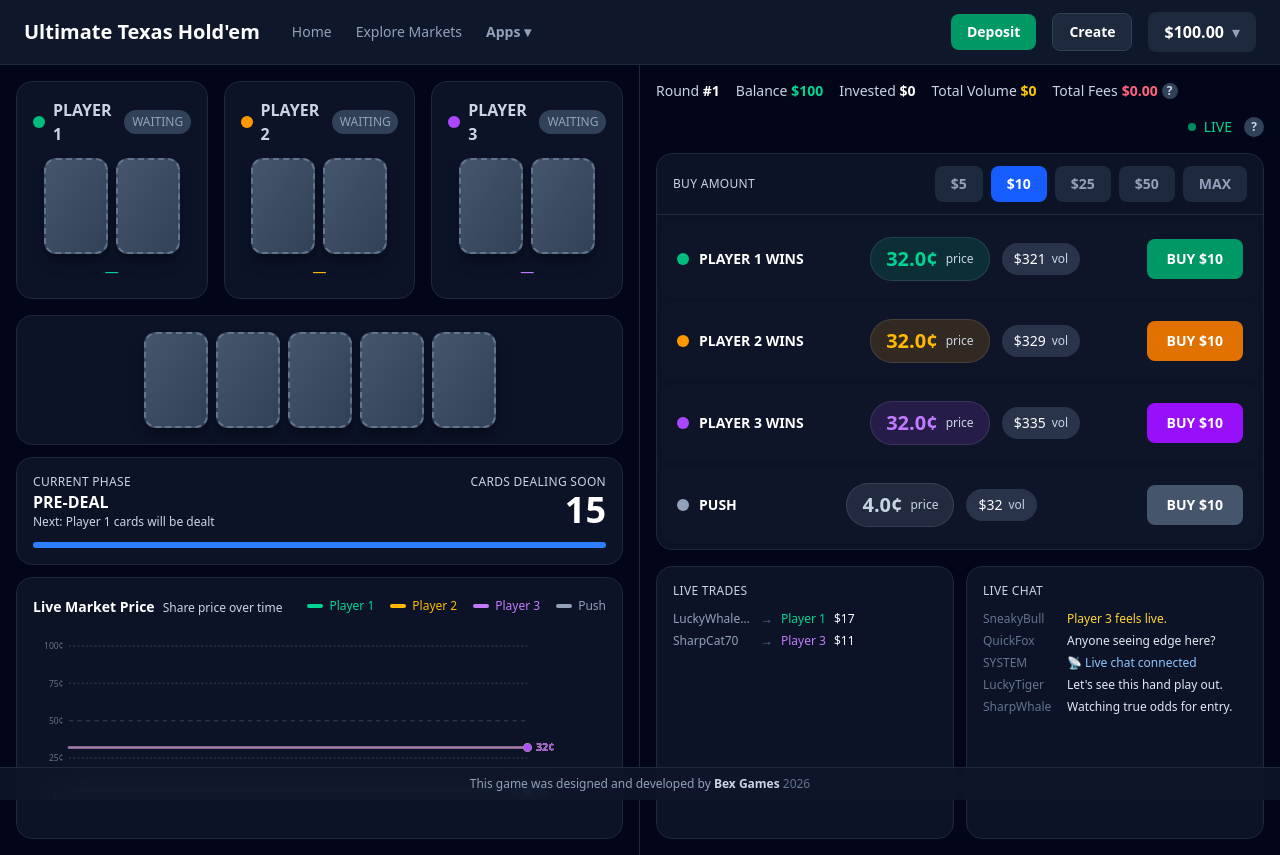
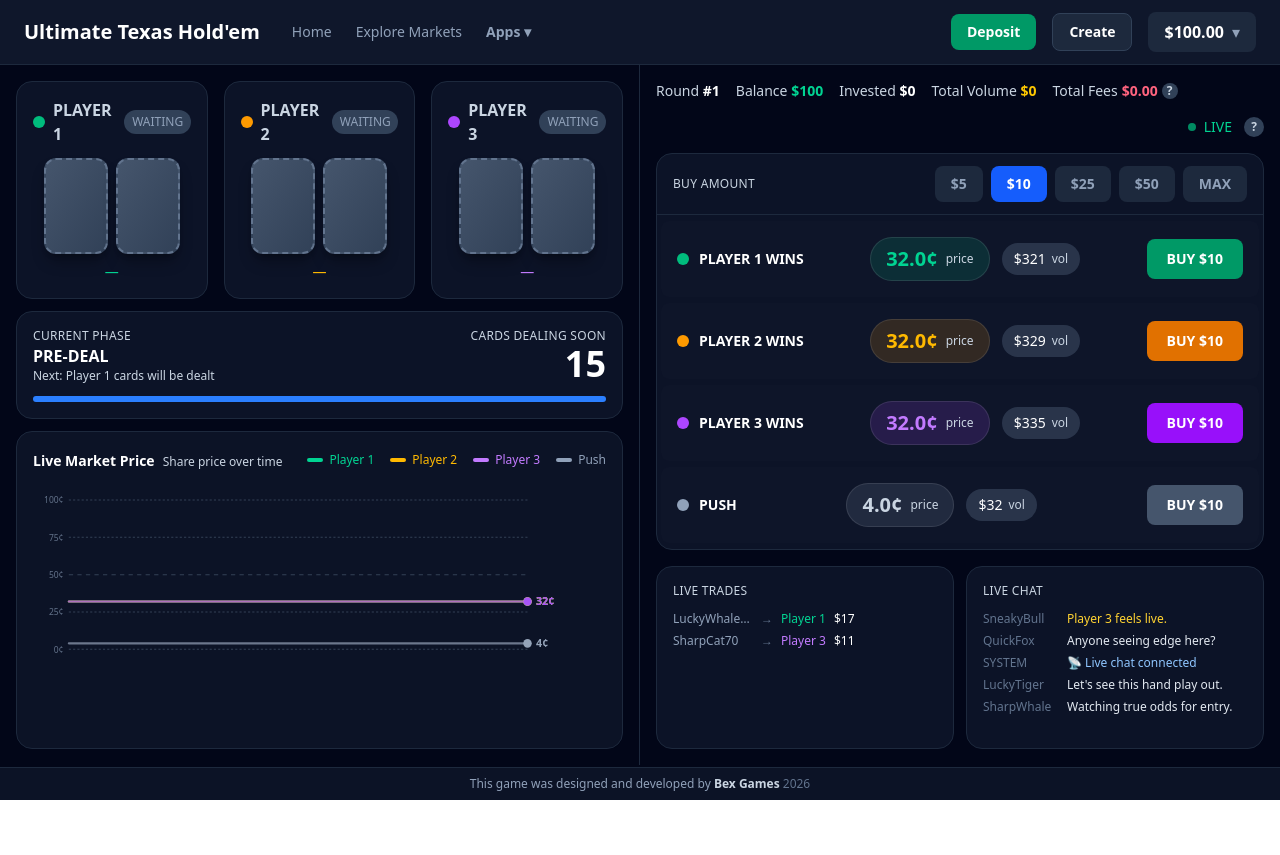
Before and after one commit to meir-san/ultimateholdem, a React (Vite) app: page / in a window 1280 px wide. After the commit the page ends 800 px from the top, so only its background shows below. Built offline with nearby package versions, Linux system fonts and the light colour scheme.

Commit message:
Show community cards only after flop

```diff
--- a/src/components/PlayerDealerCards.tsx
+++ b/src/components/PlayerDealerCards.tsx
@@ -487,14 +487,12 @@ export function PlayerDealerCards({
         </div>
       </div>
 
-      {/* Community Cards - Show slots, labels only after cards are dealt */}
+      {communityCards.length >= 3 && (
         <div className="col-span-3 bg-slate-900/80 rounded-2xl border border-slate-800 p-4">
           <div className="flex gap-2 justify-center items-end">
             {/* Flop - first 3 cards with single label centered above */}
             <div className="flex flex-col items-center gap-1">
-            {communityCards.length >= 3 && (
               <div className="text-xs text-slate-300 uppercase tracking-wide mb-1">Flop</div>
-            )}
               <div className="flex gap-2">
                 {[0, 1, 2].map((i) => (
                   <CardDisplay key={i} card={communityCards[i] || null} />
@@ -517,6 +515,7 @@ export function PlayerDealerCards({
             </div>
           </div>
         </div>
+      )}
     </div>
   );
 }
```
Lines whose indentation alone changed are shown as unchanged.
